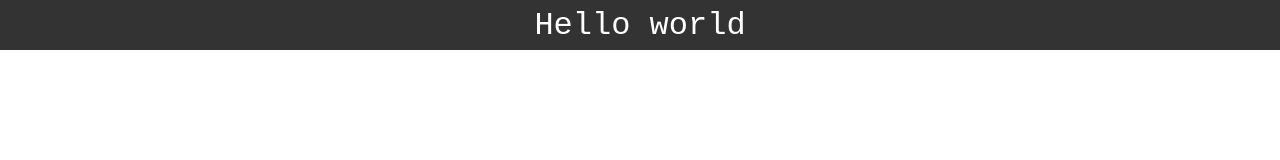
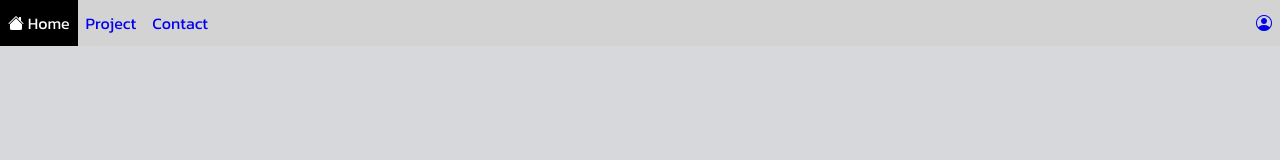
Before and after one commit to Noppanut01/Noppanut01.github.io, a plain HTML site: page index.html in a window 1280 px wide. Drawn offline with nearby package versions, Linux system fonts and the light colour scheme.

Commit message:
update navbar

```diff
--- a/index.html
+++ b/index.html
@@ -6,10 +6,23 @@
     <meta name="viewport" content="width=device-width, initial-scale=1.0">
     <title>Document</title>
     <link rel="stylesheet" href="style.css">
+    <link rel="stylesheet" href="https://cdn.jsdelivr.net/npm/bootstrap-icons@1.11.3/font/bootstrap-icons.min.css">
 </head>
 
 <body>
-    <div align="center">Hello world</div>
+    <div class="container">
+        <nav class="navbar">
+            <ul class="left">
+                <li><a href="index.html"><i class="bi bi-house-fill"></i> Home</a></li>
+                <li class="project"><a href="https://github.com/Noppanut01?tab=repositories" target="_blank">Project</a>
+                </li>
+                <li class="contact"><a href="#">Contact</a></li>
+            </ul>
+            <ul class="right">
+                <li><a href="#"><i class="bi bi-person-circle"></i></a></li>
+            </ul>
+        </nav>
+    </div>
 </body>
 
 </html>
--- a/style.css
+++ b/style.css
@@ -1,17 +1,62 @@
+:root {
+    --black: black;
+    --white: white;
+}
+
+@font-face {
+    font-family: 'kanit';
+    src: url(Kanit/Kanit-Regular.ttf);
+}
+
 * {
     padding: 0;
     margin: 0;
     box-sizing: border-box;
+    font-family: kanit;
 }
 
-div {
-    width: 100%;
-    height: 50px;
-    color: white;
-    background-color: #333;
+html,
+body {
+    height: 100vh;
+    background-color: rgb(215, 216, 220);
+}
+
+
+.navbar {
+    /* width: 100%; */
+    background-color: lightgray;
+    /* padding: 1rem; */
     display: flex;
-    justify-content: center;
-    align-items: center;
-    font-size: 2rem;
-    font-family: 'Courier New', Courier, monospace;
+    justify-content: space-between;
+
 }
+
+.navbar ul li a {
+    padding: 0.7rem 0.5rem;
+}
+
+.navbar .left {
+    display: flex;
+    justify-content: baseline;
+    list-style: none;
+}
+
+.navbar .right {
+    list-style: none;
+}
+
+a {
+    text-decoration: none;
+    display: block;
+    transition: -1s;
+}
+
+a:visited {
+    color: var(--black);
+}
+
+
+.navbar .left li a:hover {
+    background-color: var(--black);
+    color: var(--white);
+}
```
